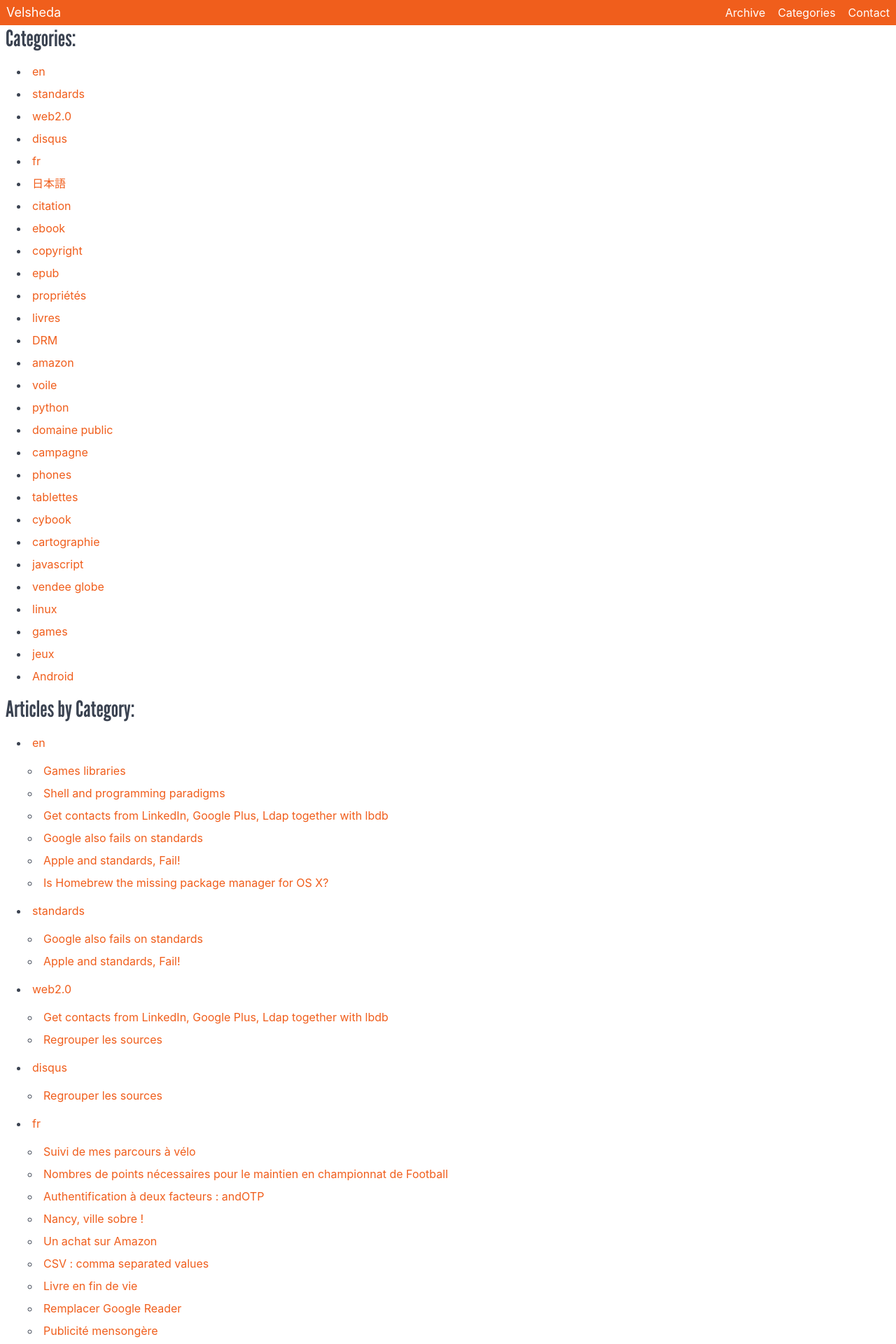
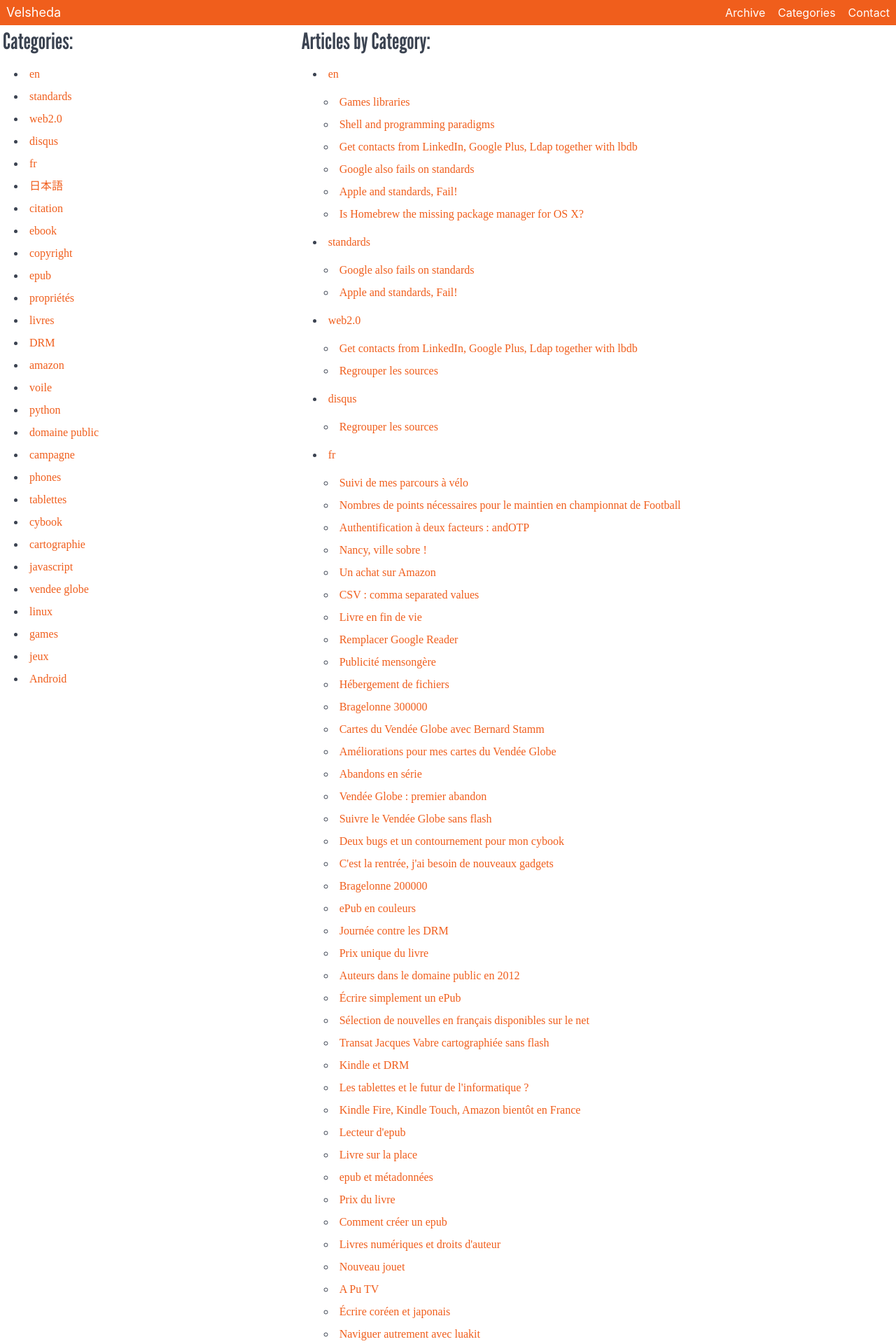
Before and after one commit to ehainry/ehainry.github.io, a Jekyll site: the page built from categories.html, in a window 1280 px wide. Shown: the top 1920 px of the page at 70% size. Built offline with Jekyll 4.4.1, drawn with Linux system fonts in a browser that asks for light colours.

Commit message:
Colonnes page catégories

```diff
--- a/categories.html
+++ b/categories.html
@@ -2,12 +2,16 @@
 layout: default
 title: "[Velsheda] Categories"
 ---
+<div class="columns">
+	<div class="column col-4 col-xs-12">
 <h2>Categories:</h2>
 <ul>
 {% for category in site.categories %}
   <li><a href="#{{ category | first }}">{{ category | first }}</a></li>
 {% endfor %}
 </ul>
+	</div>
+	<div class="column col-8 col-xs-12">
 <h2>Articles by Category:</h2>
 <ul>
 {% for category in site.categories %}
@@ -22,4 +26,6 @@ title: "[Velsheda] Categories"
   </li>
 {% endfor %}
 </ul>
+	</div>
+</div>
 Page generated: {{ site.time | date_to_string }}
```
